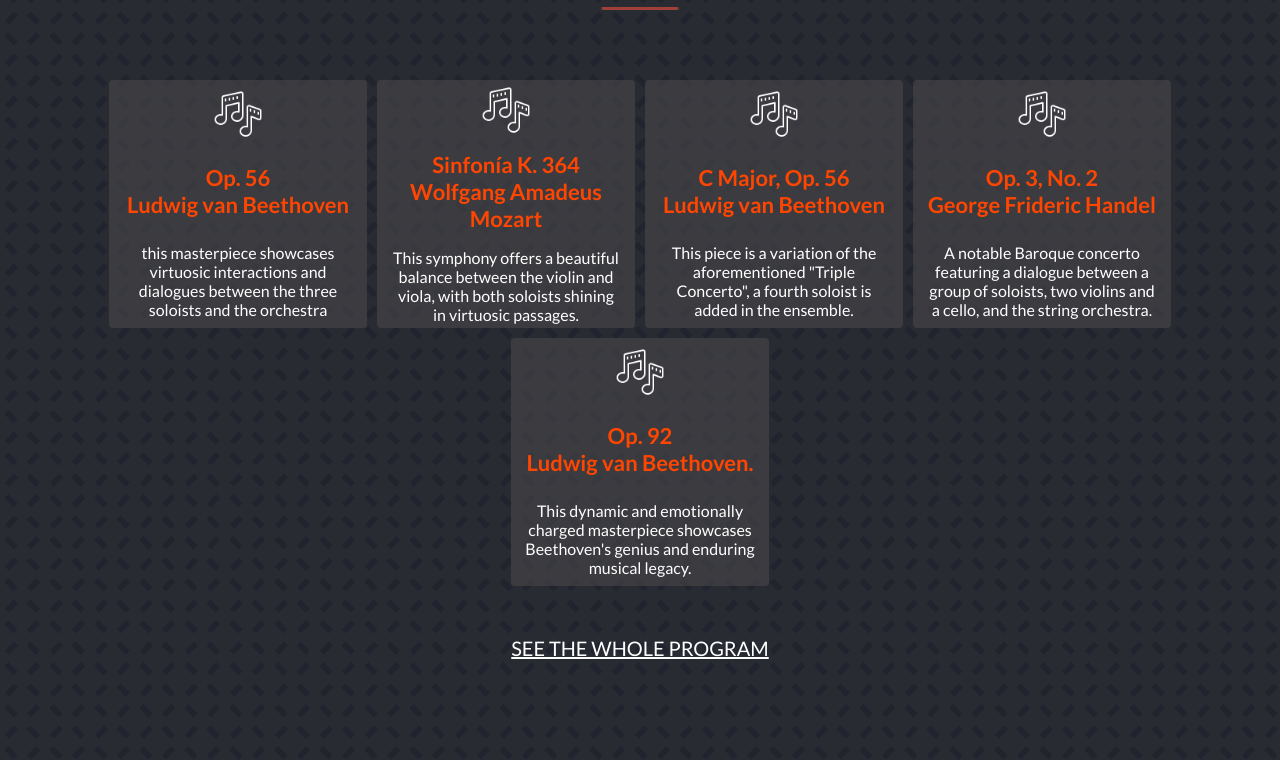
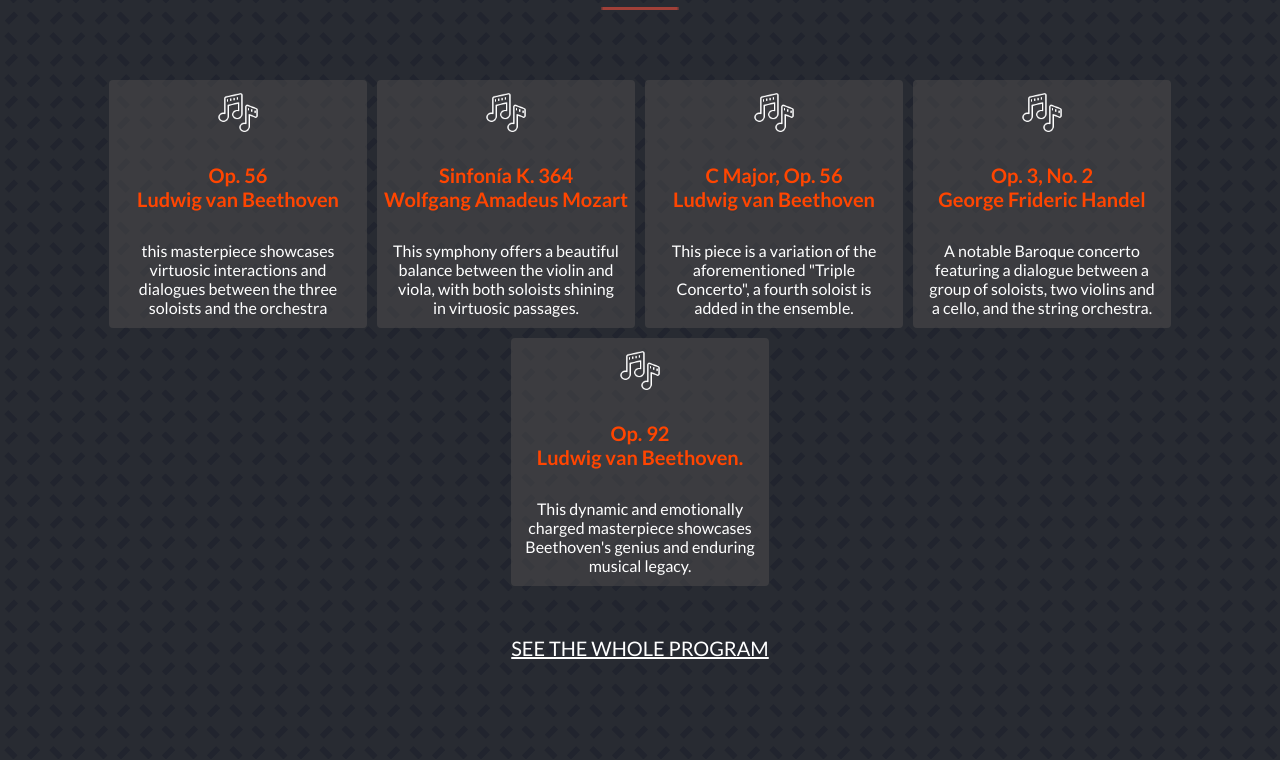
Before and after one commit to IsmaelMastronardi/Capstone1, a website: page index.html in a window 1280 px wide. Shown: the part 884-1661 px from the top of the page. Drawn offline with Linux system fonts and the light colour scheme.

Commit message:
fix program music error

```diff
--- a/styles/program.css
+++ b/styles/program.css
@@ -30,8 +30,7 @@
   justify-content: space-around;
   background-color: rgba(80, 79, 79, 0.5);
   height: 100px;
-  width: 90%;
-  min-width: 355px;
+  width: 99%;
   max-width: 605px;
   gap: 15px;
   border-radius: 4px;
@@ -39,17 +38,20 @@
 }
 
 .concertIcon {
-  height: 50px;
-  display: none;
+  height: calc(30px + 1vw);
+  max-height: 50px;
 }
 
 .concertName {
   color: orangered;
   font-size: 22px;
+  font-size: calc(10px + 1vw);
+  min-width: 13%;
 }
 
 .concertDescription {
   max-width: 250px;
+  font-size: calc(10px + 1vw);
 }
 
 .joinConcertBtn {
@@ -100,9 +102,14 @@
     flex-wrap: wrap;
   }
 
+  .concertName {
+    font-size: 20px;
+  }
+
   .concertDescription {
     padding-left: 10px;
     padding-right: 10px;
+    font-size: 16px;
   }
 
   .noDisplayMobile {
```
